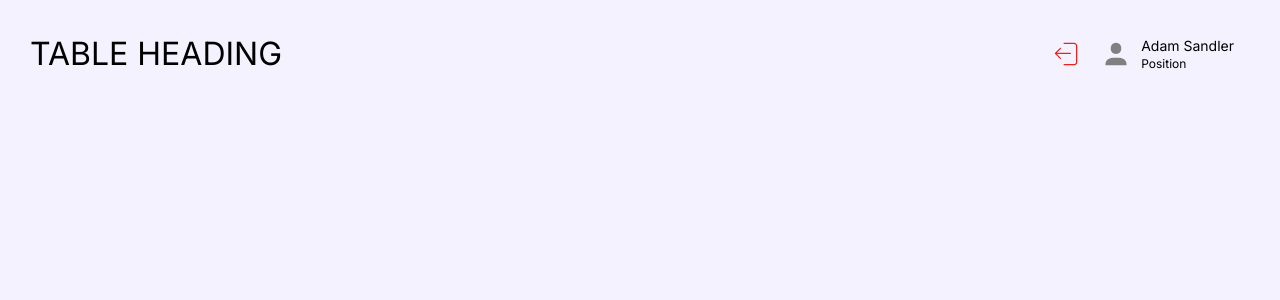
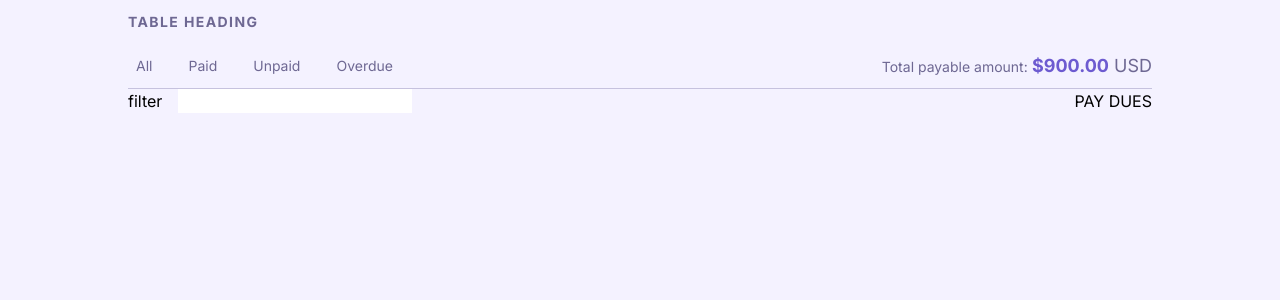
Before and after one commit to ysnitko/dashboard, a Next.js app: page / in a window 1280 px wide. Shown: the top 300 px of the page. Built offline with nearby package versions, Linux system fonts and the light colour scheme.

Commit message:
add changes

```diff
--- a/src/app/layout.tsx
+++ b/src/app/layout.tsx
@@ -1,6 +1,5 @@
 import type { Metadata } from 'next';
 import { Inter } from 'next/font/google';
-import Header from '@/components/Header/Header';
 import './globals.css';
 
 export const metadata: Metadata = {
@@ -9,7 +8,6 @@ export const metadata: Metadata = {
 };
 
 const inter = Inter({
-  weight: '400',
   subsets: ['latin'],
 });
 
@@ -21,8 +19,7 @@ export default function RootLayout({
   return (
     <html lang="en">
       <body className="bg-bg-color">
-        <main className={inter.className}>
-          <Header />
+        <main className={`${inter.className} my-0 mx-auto  max-w-5xl`}>
           {children}
         </main>
       </body>
--- a/src/app/page.tsx
+++ b/src/app/page.tsx
@@ -1,3 +1,13 @@
-import { redirect } from 'next/navigation';
+import FilterForPayment from '@/components/FilterForPayment/FilterForPayment';
+import Header from '@/components/Header/Header';
+import UsersSection from '@/components/UsersSection/UsersSection';
 
-export default function Home() {}
+export default function Home() {
+  return (
+    <>
+      <Header />
+      <FilterForPayment />
+      <UsersSection />
+    </>
+  );
+}
--- /dev/null
+++ b/src/components/FilterAndSearch/FilterAndSearch.tsx
@@ -0,0 +1,11 @@
+export default function FilterAndSearch() {
+  return (
+    <div className="flex justify-between">
+      <div className="flex gap-4">
+        <button>filter</button>
+        <input type="search" name="search" id="search" />
+      </div>
+      <button>PAY DUES</button>
+    </div>
+  );
+}
--- /dev/null
+++ b/src/components/FilterForPayment/FilterForPayment.tsx
@@ -0,0 +1,19 @@
+export default function FilterForPayment() {
+  return (
+    <div className="flex justify-between items-center border-b-[1px] border-border-clr">
+      <div className="flex  gap-5 text-sm">
+        <button className="p-2 text-text-btn-filter">All</button>
+        <button className="p-2 text-text-btn-filter">Paid</button>
+        <button className="p-2 text-text-btn-filter">Unpaid</button>
+        <button className="p-2 text-text-btn-filter d">Overdue</button>
+      </div>
+      <span className="text-sm py-2 text-text-btn-filter ">
+        Total payable amount:
+        <span className="text-lg font-bold text-text-total-prise">
+          &nbsp;$900.00
+        </span>
+        <span className="text-lg text-text-btn-filter">&nbsp;USD</span>
+      </span>
+    </div>
+  );
+}
--- a/src/components/Header/Header.tsx
+++ b/src/components/Header/Header.tsx
@@ -1,31 +1,7 @@
-'use client';
-import { usePathname } from 'next/navigation';
-import Image from 'next/image';
-import { menuLinks } from '@/app/lib/menu';
-
 export default function Header() {
-  const pathname = usePathname();
-  const titleHeader = menuLinks.find((item) => item.href === pathname);
-
   return (
-    <div className="flex justify-between p-[30px] items-center ">
-      <h1 className="text-[32px] text-bg-leftmenu">TABLE HEADING</h1>
-      <div className="flex items-center gap-[12px] ">
-        <button className="h-[30px] w-[30px] rounded-full bg-bg-log-out bg-contain bg-no-repeat"></button>
-        <div className="flex p-1 pr-4 gap-[10px] bg-clr-text-menu rounded-full">
-          <Image
-            src="/assets/avatar.svg"
-            alt="avatar"
-            width={30}
-            height={30}
-            className="rounded-full ml-1"
-          />
-          <div className="flex flex-col">
-            <span className="text-sm text-bg-leftmenu">Adam Sandler</span>
-            <span className="text-xs text-clr-text-position">Position</span>
-          </div>
-        </div>
-      </div>
-    </div>
+    <h1 className=" text-sm font-bold  tracking-widest py-3 text-text-header">
+      TABLE HEADING
+    </h1>
   );
 }
--- /dev/null
+++ b/src/components/UsersSection/UsersSection.tsx
@@ -0,0 +1,5 @@
+import FilterAndSearch from '../FilterAndSearch/FilterAndSearch';
+
+export default function UsersSection() {
+  return <FilterAndSearch />;
+}
--- a/tailwind.config.ts
+++ b/tailwind.config.ts
@@ -13,6 +13,10 @@ const config: Config = {
       },
       colors: {
         "bg-color": "#F4F2FF",
+        "text-header": "#6E6893",
+        "text-btn-filter": "#6E6893",
+        "text-total-prise": "#6D5BD0",
+        "border-clr": "#C6C2DE",
         // "bg-active-btn": "#E65F2B",
         // "clr-text-menu": "#F1F1F1",
         // "clr-new-project": "#171717",
```
